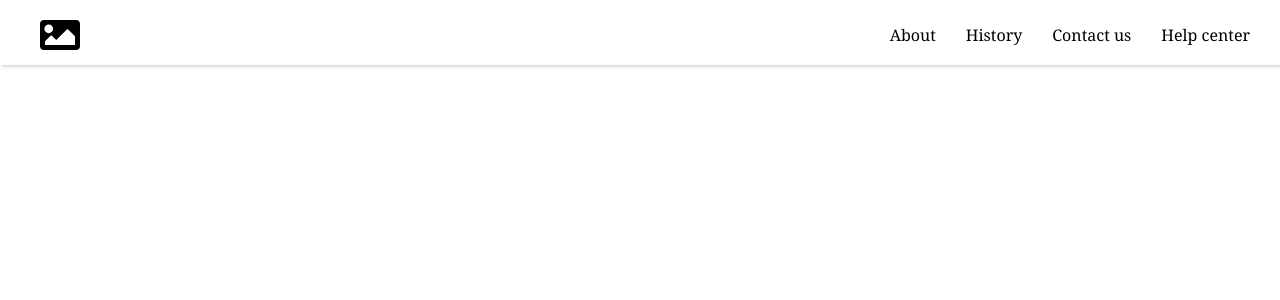
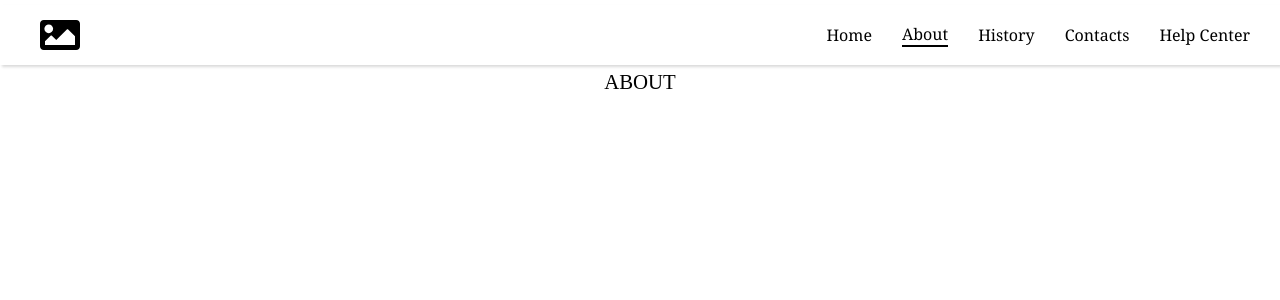
Before and after one commit to MartinMurithi/Unsplash-lite, a React (Create React App) app: page /about in a window 1280 px wide. Shown: the top 300 px of the page. Built offline with nearby package versions, Linux system fonts and the light colour scheme.

Commit message:
Image modal to be added

```diff
--- a/src/App.css
+++ b/src/App.css
@@ -7,6 +7,8 @@
 body{
   font-family: Cambria, Cochin, Georgia, Times, 'Times New Roman', serif;
 }
+
+
 
 /* body {
   width: 100%;
--- a/src/App.js
+++ b/src/App.js
@@ -3,6 +3,10 @@ import Home from "./Pages/Home";
 import { Routes, Route } from "react-router-dom";
 import SearchData from "./Pages/SearchData/SearchData";
 import Nav from './Componenets/Nav/Nav'
+import About from "./Pages/About";
+import History from "./Pages/History";
+import Contacts from "./Pages/Contacts";
+import Help from "./Pages/Help";
 
 function App() {
   return (
@@ -11,6 +15,10 @@ function App() {
       <Routes>
         <Route path="/" element={<Home />} />
         <Route path="/searchData" element={<SearchData />} />
+        <Route path="/about" element={<About />} />
+        <Route path="/history" element={<History />} />
+        <Route path="/contacts" element={<Contacts />} />
+        <Route path="/helpcenter" element={<Help />} />
       </Routes>
     </div>
   );
--- a/src/Componenets/Character.jsx
+++ b/src/Componenets/Character.jsx
@@ -8,7 +8,8 @@ const Character = ({ character }) => {
               <h4 className="name">{character.name}</h4>
               <h5 className="species">{character.species}</h5>
               <h5 className="status">{character.status}</h5>
-              <h5 className="location"> Last seen -{ character.location.name }</h5>
+        <h5 className="location"> Last seen -{character.location.name}</h5>
+        <a href="/regisert">regfuhjjk</a>
           </div>
     </div>
   )
--- a/src/Componenets/Nav/Nav.css
+++ b/src/Componenets/Nav/Nav.css
@@ -1,26 +1,28 @@
-.navBarContainer{
+.navBarContainer {
   width: 100%;
   height: 60px;
   display: flex;
   justify-content: space-between;
   align-items: center;
   margin: 5px 0px 5px 0px;
-box-shadow: rgba(0, 0, 0, 0.15) 1.95px 1.95px 2.6px;}
+  background-color: #fff;
+  box-shadow: rgba(0, 0, 0, 0.15) 1.95px 1.95px 2.6px;
+}
 
-.rightSideUtils{
+.rightSideUtils {
   display: flex;
   gap: 20px;
 }
 
-.imgLogo{
+.imgLogo {
   display: block;
-    margin: 0 0 0 40px ;
+  margin: 0 0 0 40px;
   width: 40px;
   height: 40px;
   cursor: pointer;
 }
 
-.navLinks{
+.navLinks {
   display: flex;
   align-items: center;
   gap: 30px;
@@ -29,36 +31,40 @@ box-shadow: rgba(0, 0, 0, 0.15) 1.95px 1.95px 2.6px;}
   font-size: 1rem;
 }
 
-/* .submitBtn{
-    background-color: transparent;
-    padding: 10px 15px;
-    border: 1px solid #bdb7b7;
-    cursor: pointer;
-} */
+.link {
+  text-decoration: none;
+  color: #000;
+}
 
-.menuIcon{
+.menuIcon, .closeMenuIcon {
   display: none;
 }
 
+.link.active {
+  border-bottom: 2px solid black;
+}
 
 @media screen and (max-width: 740px) {
-    .imgLogo{
+  .imgLogo {
     width: 30px;
     height: 30px;
   }
 
-    .navLinks{
+  .navLinks {
     display: none;
-
   }
 
-    .menuIcon{
+  .menuIcon {
     display: block;
     margin-right: 15px;
     cursor: pointer;
   }
 
-#hidden{
+  .closeMenuIcon{
+    display: block;
+  }
+
+  #hidden {
     display: flex;
     flex-direction: column;
     justify-content: center;
@@ -68,7 +74,11 @@ box-shadow: rgba(0, 0, 0, 0.15) 1.95px 1.95px 2.6px;}
     right: -30px;
     top: 60px;
     width: 100%;
-    height: 200px;
+    height: 300px;
+
   }
 
+  #hideNav{
+    display: none;
   }
+}
--- a/src/Componenets/Nav/Nav.jsx
+++ b/src/Componenets/Nav/Nav.jsx
@@ -1,34 +1,48 @@
 import React, { useState } from "react";
 import "./Nav.css";
 import { FaImage, FaEllipsisV } from "react-icons/fa";
-import {useNavigate} from 'react-router-dom'
+import { useNavigate, NavLink } from "react-router-dom";
 
 const Nav = () => {
-
   const navigate = useNavigate();
   const [showLinks, setShowLinks] = useState(false);
 
   const showModalMenu = () => {
-    setShowLinks(!showLinks);
-  }
+    setShowLinks((prev) => !prev);
+  };
 
   return (
     <div className="navBarContainer">
       <div className="logo">
-        <FaImage className="imgLogo" onClick={()=>{navigate("/")}} />
+        <FaImage
+          className="imgLogo"
+          onClick={() => {
+            navigate("/");
+          }}
+        />
       </div>
 
       <div className="rightSideUtils">
-        {/* <div className="submitImgBtn">
-          <button className="submitBtn">Submit a photo</button>
-        </div> */}
-        <div className="menuIcon"><FaEllipsisV onClick={showModalMenu} /></div>
+        <div className="menuIcon">
+          <FaEllipsisV onClick={showModalMenu} />
+        </div>
 
-          <div className="navLinks" id={showLinks ? "hidden" : ""}>
-          <p className="about">About</p>
-          <p className="about">History</p>
-          <p className="about">Contact us</p>
-          <p className="about">Help center</p>
+        <div className="navLinks" id={showLinks ? "hidden" : ""}>
+          <NavLink to={"/"} className={"link"}>
+            Home
+          </NavLink>
+          <NavLink to="/about" className={"link"}>
+            About
+          </NavLink>
+          <NavLink to="/history" className={"link"}>
+            History
+          </NavLink>
+          <NavLink to="/contacts" className={"link"}>
+            Contacts
+          </NavLink>
+          <NavLink to="/helpcenter" className={"link"}>
+            Help Center
+          </NavLink>
         </div>
 
         {/* <div className="menuIcon">
--- a/src/Componenets/Photos/Images.css
+++ b/src/Componenets/Photos/Images.css
@@ -1,6 +1,16 @@
+*{
+    padding: 0;
+    margin: 0;
+    box-sizing: border-box;
+}
+
+body{
+    margin: 0;
+    padding: 0;
+}
 
 .imagesList{
-    margin: 20px 15px;
+    margin: 20px 20px;
 }
 
 .image{
--- a/src/Componenets/Photos/Images.jsx
+++ b/src/Componenets/Photos/Images.jsx
@@ -78,7 +78,7 @@ function Images() {
                       alt={image.alt_description}
                       color={image.color}
                       loading="lazy"
-                      style={{ display: "block" }}
+                      key={image.id}
                     />
                     {/* <p className="authorNames">
                         {image.user?.first_name} {image.user?.last_name}
--- /dev/null
+++ b/src/Pages/About.jsx
@@ -0,0 +1,13 @@
+import React from "react";
+
+function About() {
+  return (
+    <div
+      style={{ textAlign: "center", fontSize: "1.3rem", fontFamily: "cursive" }}
+    >
+      ABOUT
+    </div>
+  );
+}
+
+export default About;
--- /dev/null
+++ b/src/Pages/Contacts.jsx
@@ -0,0 +1,13 @@
+import React from "react";
+
+function Contacts() {
+  return (
+    <div
+      style={{ textAlign: "center", fontSize: "1.3rem", fontFamily: "cursive" }}
+    >
+      CONTACTS
+    </div>
+  );
+}
+
+export default Contacts;
--- /dev/null
+++ b/src/Pages/Help.jsx
@@ -0,0 +1,13 @@
+import React from "react";
+
+function Help() {
+  return (
+    <div
+      style={{ textAlign: "center", fontSize: "1.3rem", fontFamily: "cursive" }}
+    >
+      HELP CENTER
+    </div>
+  );
+}
+
+export default Help;
--- /dev/null
+++ b/src/Pages/History.jsx
@@ -0,0 +1,13 @@
+import React from "react";
+
+function History() {
+  return (
+    <div
+      style={{ textAlign: "center", fontSize: "1.3rem", fontFamily: "cursive" }}
+    >
+      HISTORY
+    </div>
+  );
+}
+
+export default History;
--- a/src/Pages/SearchData/SearchData.jsx
+++ b/src/Pages/SearchData/SearchData.jsx
@@ -114,7 +114,6 @@ function SearchData() {
                       alt={image.alt_description}
                       color={image.color}
                       loading="lazy"
-                      style={{ display: "block" }}
                     />
                     {/* <p className="authorNames">
                         {image.user?.first_name} {image.user?.last_name}
```
Lines whose indentation alone changed are shown as unchanged.
